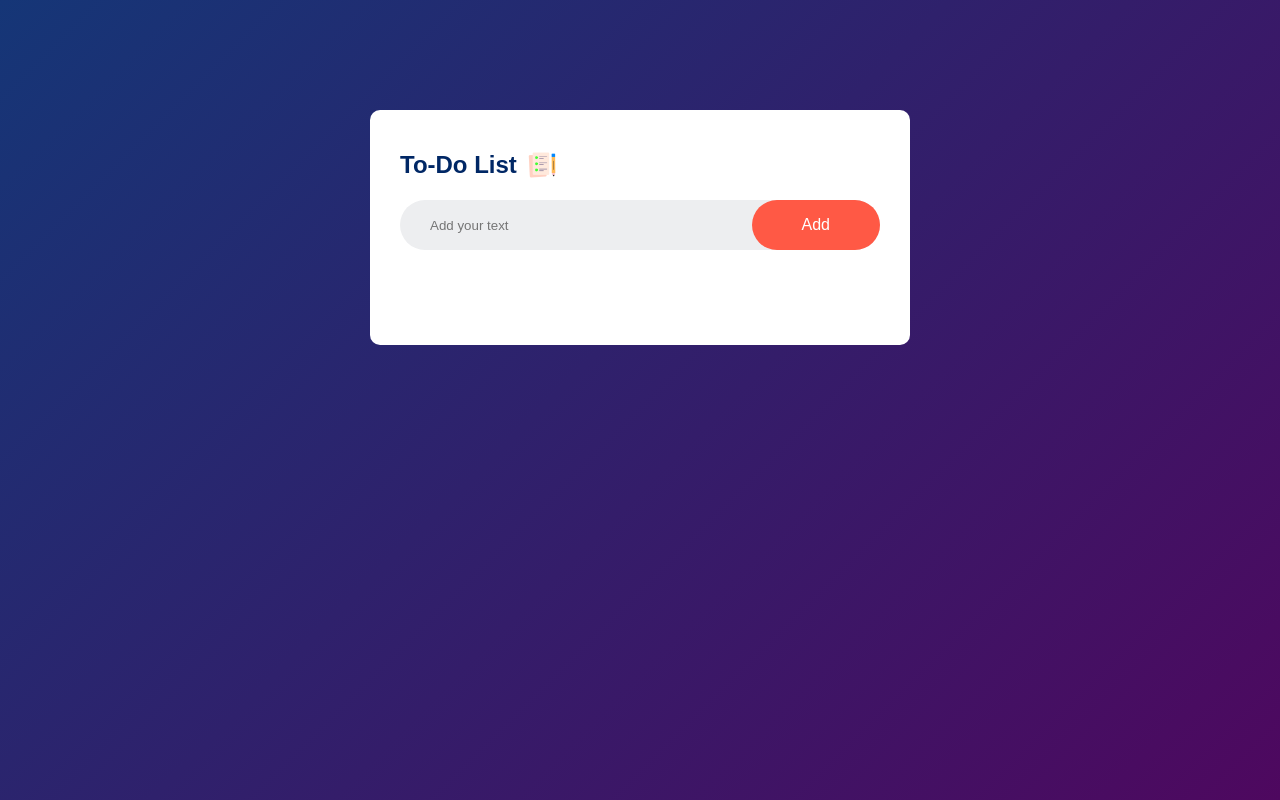
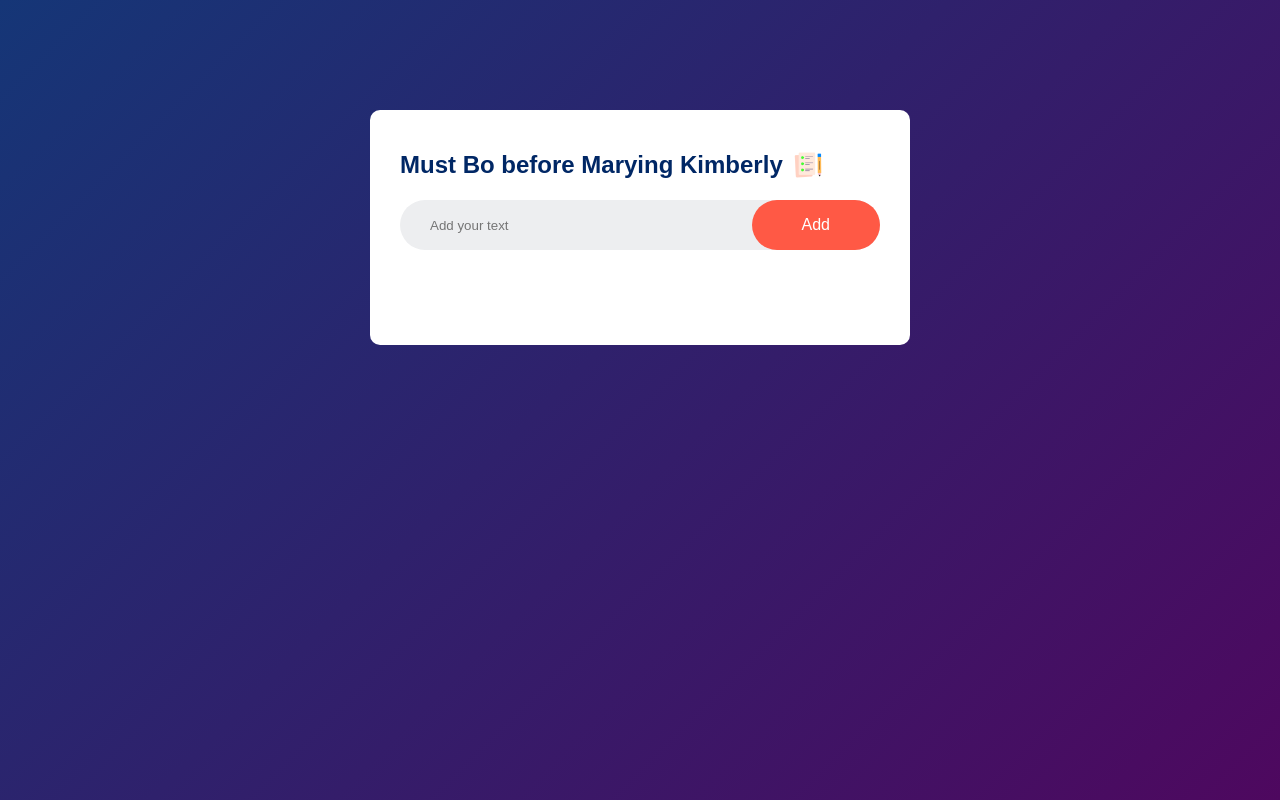
Before and after one commit to Ineedsourcecode/hakdog.github.io, a plain HTML site: page index.html in a window 1280 px wide. Drawn offline with Linux system fonts and the light colour scheme.

Commit message:
Update index.html

```diff
--- a/index.html
+++ b/index.html
@@ -8,7 +8,7 @@
 <body>
 <div class="container">
     <div class="todo-app">
-        <h2>To-Do List <img src="images/icon.png"></h2>
+        <h2>Must Bo before Marying Kimberly <img src="images/icon.png"></h2>
         <div class="row">
             <input type="text" id="input-box" placeholder="Add your text">
             <button onclick= "addTask()">Add</button>
```
